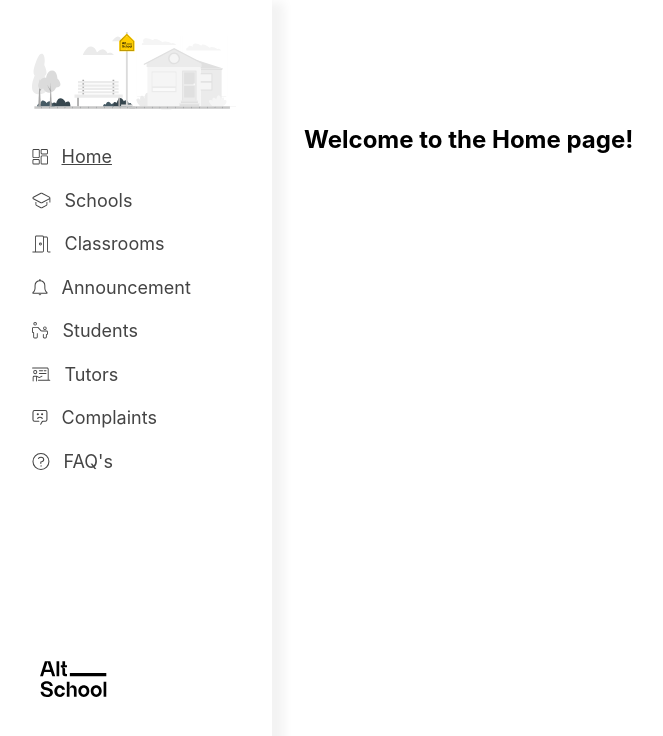
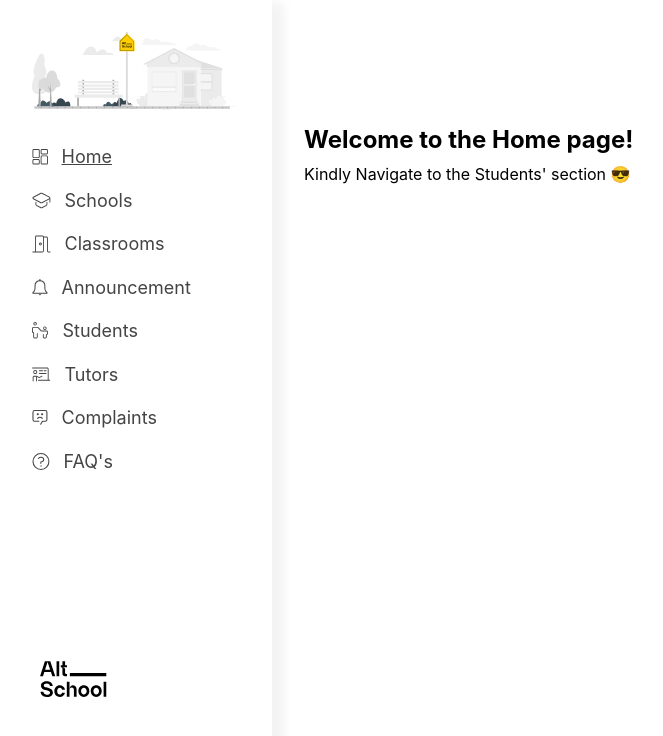
Before and after one commit to danieltolani/react-router, a React (Create React App) app: page / in a window 1280 px wide. Shown: the top 736 px of the page, without its empty margins (24-687 px from the left). Built offline with nearby package versions, Linux system fonts and the light colour scheme.

Commit message:
Dir: Homepage fix to direct to students' page

```diff
--- a/src/components/Home.jsx
+++ b/src/components/Home.jsx
@@ -6,6 +6,7 @@ const Home = () => {
     return(
         <section>
             <h1>Welcome to the Home page! </h1>
+            <p style={{marginTop: '0.6em'}}>Kindly Navigate to the Students' section 😎 </p>
         </section>
     )
 }
```
